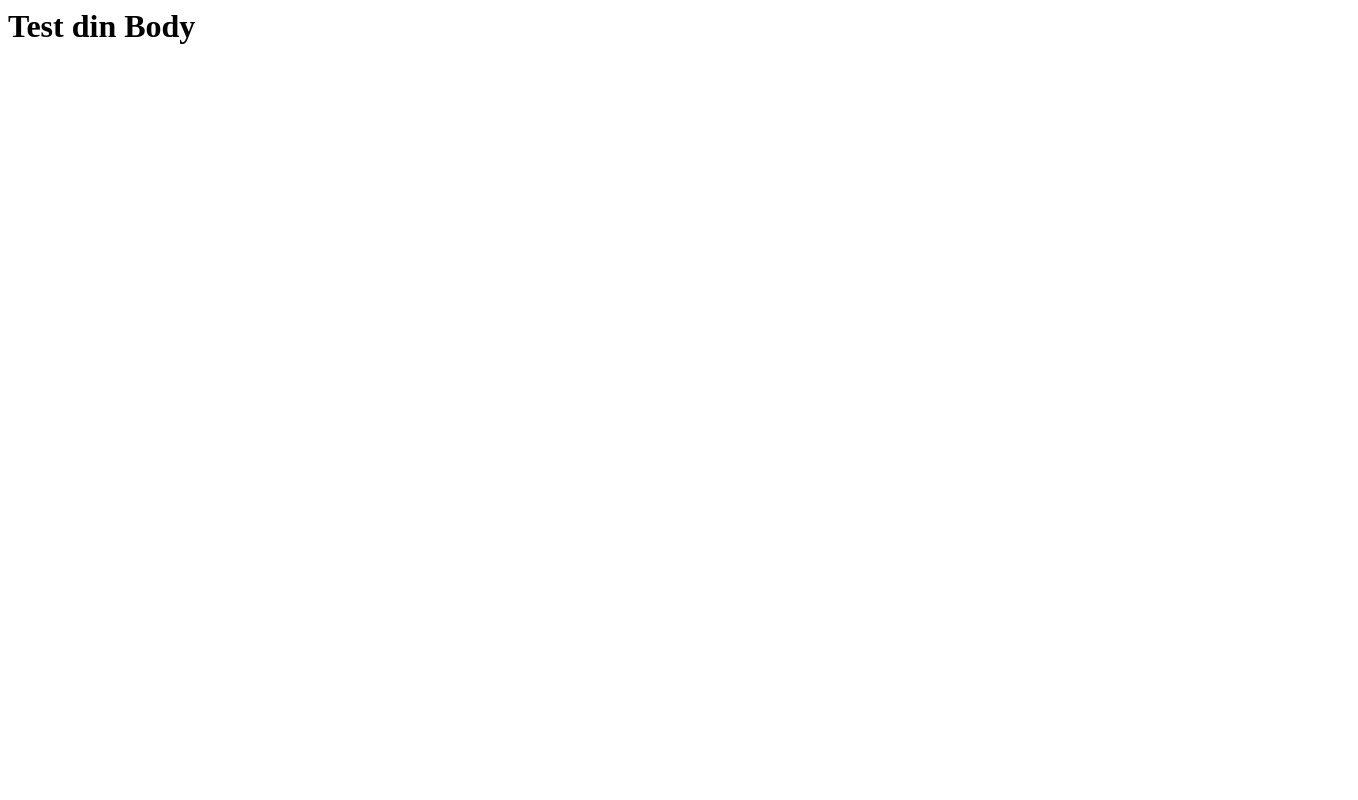
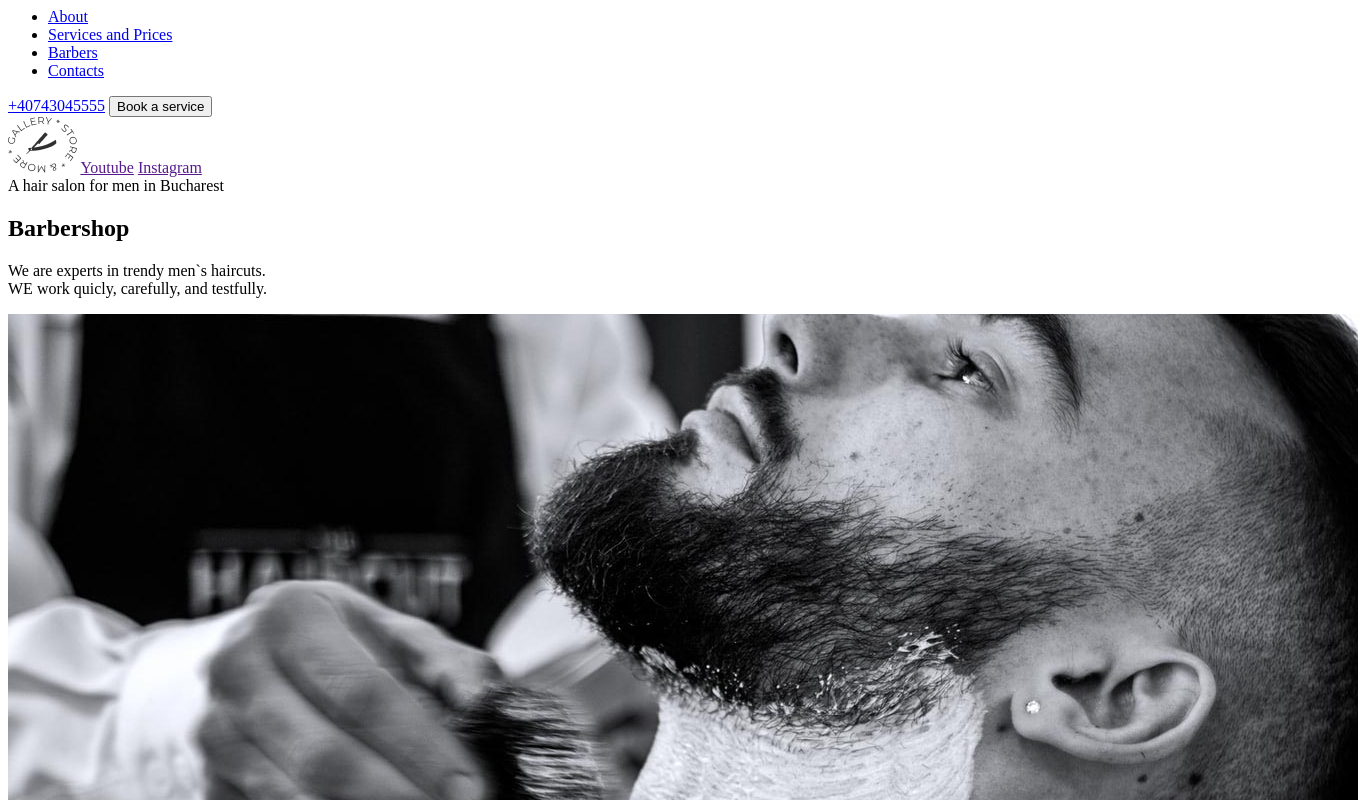
Before and after one commit to bogdanm93/goit-markup-hw-01, a plain HTML site: page index.html in a window 1280 px wide. Shown: the top 800 px of the page, 1358 px wide, since content can reach past the window. Drawn offline with Linux system fonts and the light colour scheme.

Commit message:
2nd commit

```diff
--- a/index.html
+++ b/index.html
@@ -1,11 +1,67 @@
 <html lang="en">
     <head>
-        <title>
-            TITLU
-        </title>
+        <title>Barber Shop</title>
+        <meta description="A hair salon for men in Bucharest">
     </head>
 
     <body>
-        <h1> Test din Body</h1>
+        <section>
+            <nav>
+                <ul>
+                    <li>
+                        <a href="#about">About</a>
+                    </li>
+
+                    <li>
+                        <a href="#services">Services and Prices</a>
+                    </li>
+
+                    <li>
+                        <a href="#barbers">Barbers</a>
+                    </li>
+
+                    <li>
+                        <a href="#contacts">Contacts</a>
+                    </li>
+                </ul>
+
+                <a href="tel:+40743045555">+40743045555</a>
+
+                <button>Book a service</button>
+            </nav>
+
+            <aside>
+                <img src="img/logo.png" title="BarberShop Title">
+                <a href="">Youtube</a>
+                <a href="">Instagram</a>
+            </aside>
+            <main>
+                <span>A hair salon for men in Bucharest</span>
+                <h1>Barbershop</h1>
+                <p>We are experts in trendy men`s haircuts. <br>
+                    WE work quicly, carefully, and testfully.</p>
+            </main>
+        </section>
+
+        <section id="about">
+            <div>
+                <img src="img/img1.jpeg">
+                <img src="img/img2.jpeg">
+            </div>
+            <div>
+               <span>About</span>
+               <h2>The best Barbershop in your city</h2>
+            </div>
+        </section>
+        <section id="service"></section>
+        <section id="barbers"></section>
+        <section id="contacts"></section>
+
+        <footer>
+            <span>@Copyright 2022 </span>
+            <a href="">Youtube</a>
+            <a href="">Instagram</a>
+        </footer>
+
     </body>
 </html>
```
Also changed, not shown: about.html (added, +10 -0 lines), barbers.html (added, +10 -0 lines), contacts.html (added, +10 -0 lines), services.html (added, +10 -0 lines), img/background.jpeg (added), img/img1.jpeg (added), img/img2.jpeg (added), img/logo.png (added).
